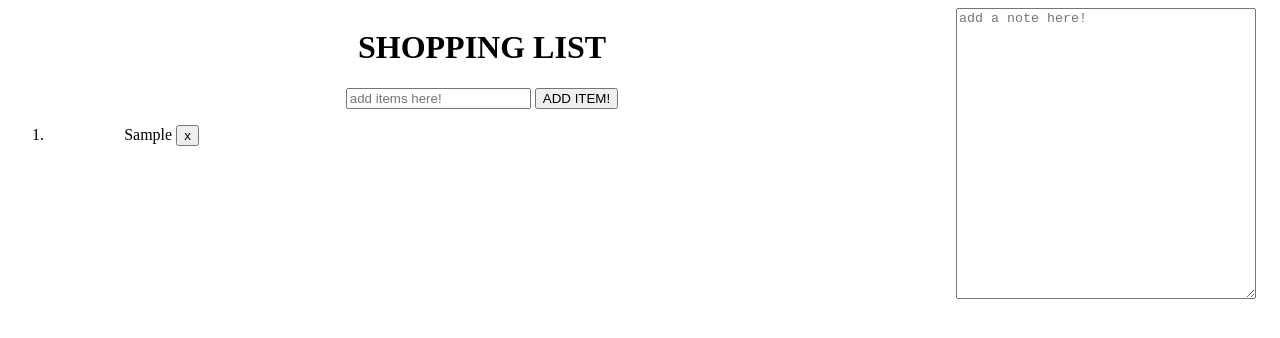
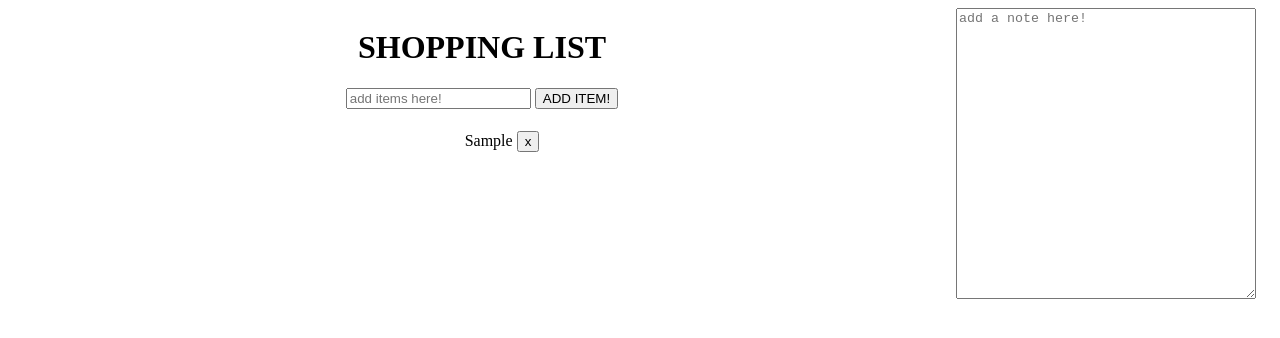
Before and after one commit to andrewgitrich/shopping-list, a plain HTML site: page index.html in a window 1280 px wide. Both pictures are taken after typing "Sample" into the empty fields and a click on the button "ADD ITEM!". Drawn offline with nearby package versions, Linux system fonts and the light colour scheme.

Commit message:
removed ordered list function

```diff
--- a/index.html
+++ b/index.html
@@ -14,7 +14,7 @@
 <h1>SHOPPING LIST</h1>
 <input placeholder="add items here!"/>
 <button type=reset id="add">ADD ITEM!</button>
-<ol class="shoppinglist"></ol>
+<ol class="shoppinglist" style="list-style-type:none"></ol>
 </div>
 
 <div class="notes">
--- a/style.css
+++ b/style.css
@@ -25,6 +25,11 @@
 	height:95% ;
 }
 
+
+ol{
+	width: 25%;
+	margin: 17px auto;
+}
 li{
-	width: 25%;
+padding: 5px;
 }
```
